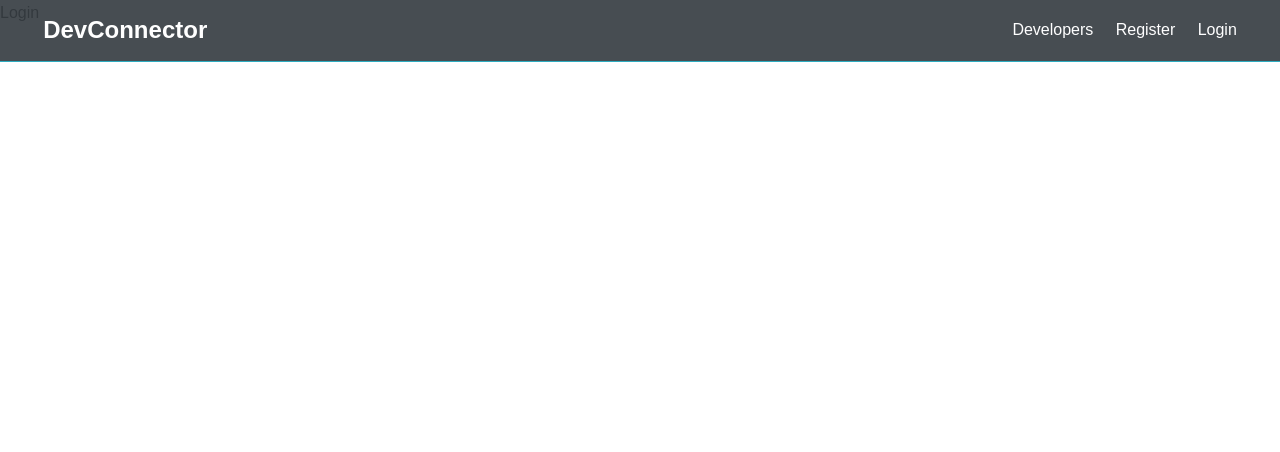
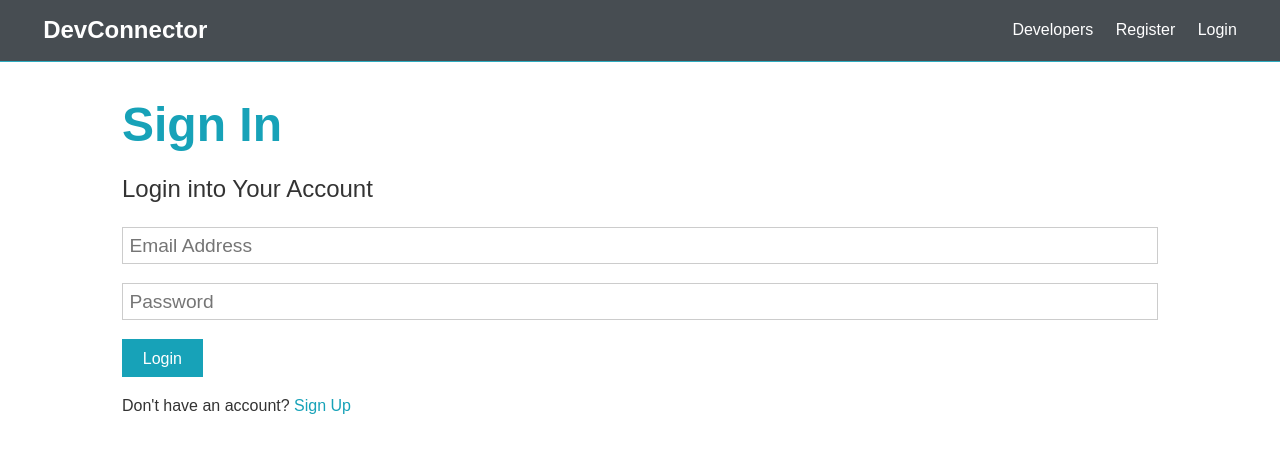
Before and after one commit to YaminiSuman/DevConnect, a React (Create React App) app in the folder client/: page /login in a window 1280 px wide. Shown: the top 452 px of the page. Built offline with nearby package versions, Linux system fonts and the light colour scheme; the HTML template or start-up script is replaced by a standard one.

Commit message:
Add Login component

```diff
--- a/client/src/components/auth/Login.js
+++ b/client/src/components/auth/Login.js
@@ -1,7 +1,59 @@
-import React from 'react';
+import React, { Fragment, useState } from 'react';
+import { Link } from 'react-router-dom';
 
 function Login() {
-  return <div>Login</div>;
+  const [formData, setFormData] = useState({
+    email: '',
+    password: '',
+  });
+
+  const { email, password } = formData;
+
+  const changeHandler = (e) => {
+    setFormData({ ...formData, [e.target.name]: e.target.value });
+  };
+
+  const submitHandle = async (e) => {
+    e.preventDefault();
+    console.log('Login');
+  };
+  return (
+    <Fragment>
+      {' '}
+      <section className='container'>
+        <h1 className='large text-primary'>Sign In</h1>
+        <p className='lead'>
+          <i className='fas fa-user'></i> Login into Your Account
+        </p>
+        <form className='form' onSubmit={submitHandle}>
+          <div className='form-group'>
+            <input
+              type='email'
+              placeholder='Email Address'
+              name='email'
+              value={email}
+              onChange={changeHandler}
+            />
+          </div>
+          <div className='form-group'>
+            <input
+              type='password'
+              placeholder='Password'
+              name='password'
+              minLength='6'
+              value={password}
+              onChange={changeHandler}
+            />
+          </div>
+
+          <input type='submit' className='btn btn-primary' value='Login' />
+        </form>
+        <p className='my-1'>
+          Don't have an account? <Link to='/register'>Sign Up</Link>
+        </p>
+      </section>
+    </Fragment>
+  );
 }
 
 export default Login;
--- a/client/src/components/auth/Register.js
+++ b/client/src/components/auth/Register.js
@@ -1,5 +1,6 @@
 import axios from 'axios';
 import React, { Fragment, useState } from 'react';
+import { Link } from 'react-router-dom';
 
 function Register() {
   const [formData, setFormData] = useState({
@@ -91,7 +92,7 @@
           <input type='submit' className='btn btn-primary' value='Register' />
         </form>
         <p className='my-1'>
-          Already have an account? <a href='login.html'>Sign In</a>
+          Already have an account? <Link to='/login'>Sign In</Link>
         </p>
       </section>
     </Fragment>
```
